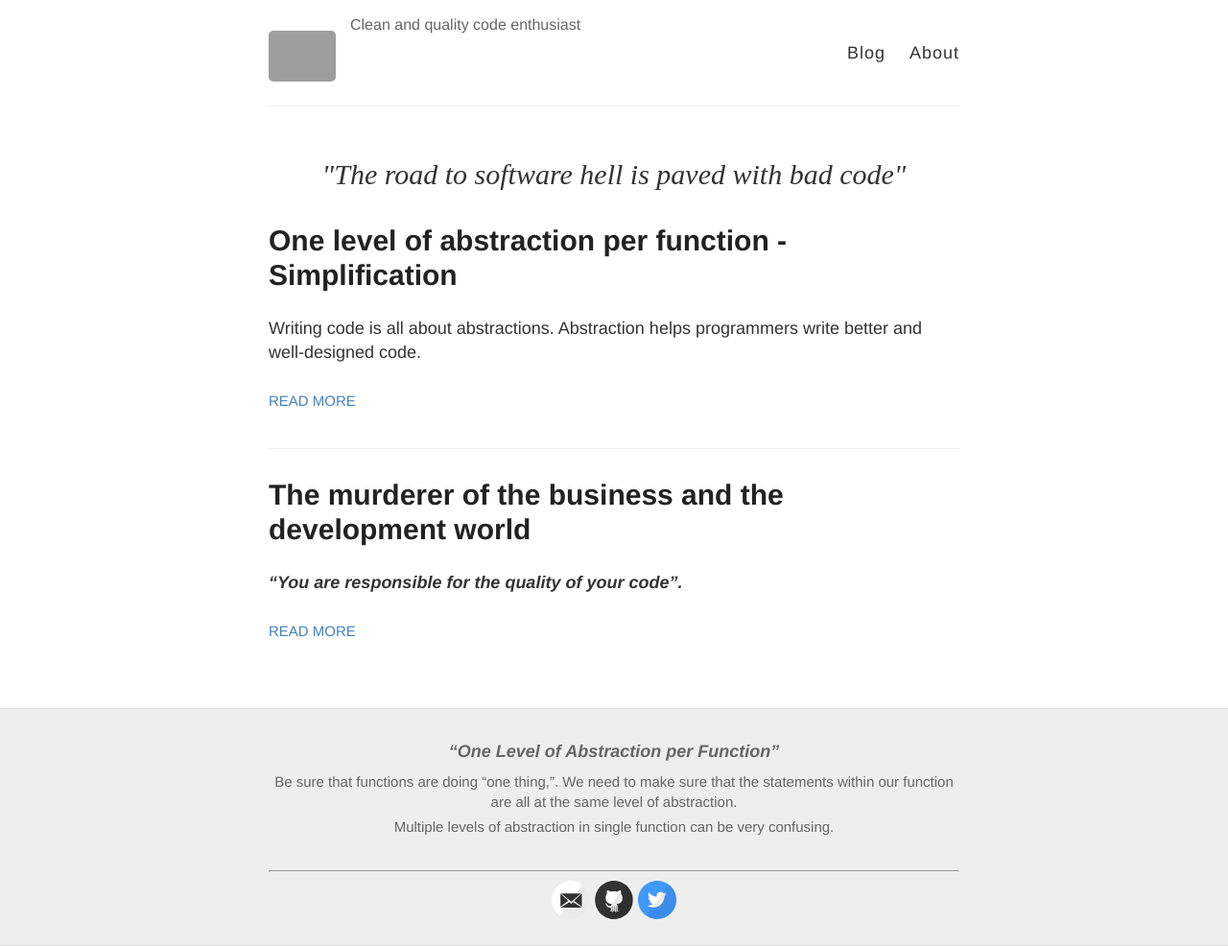
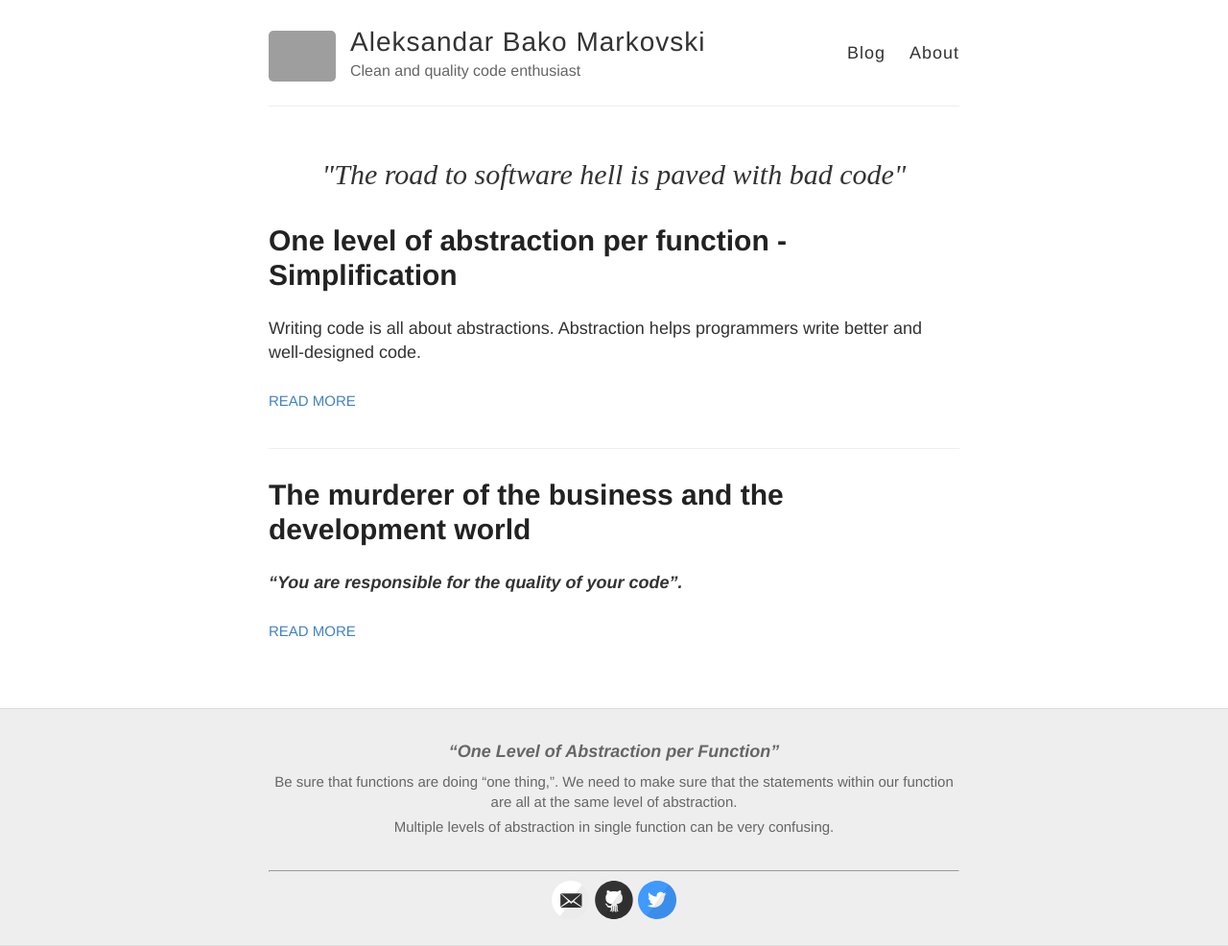
Before and after one commit to bakome/bakome.github.io, a Jekyll site: the page built from index.html, in a window 1280 px wide. Shown: the whole page at 96% size. Built offline with Jekyll 4.4.1, drawn with Linux system fonts in a browser that asks for light colours; grey boxes are pictures that could not be loaded.

Commit message:
chore: fix name

```diff
--- a/_config.yml
+++ b/_config.yml
@@ -4,6 +4,7 @@
 
 # Name of your site (displayed in the header)
 title: Aleksandar Bako Markovski
+name: Aleksandar Bako Markovski
 
 # Short bio or description (displayed in the header)
 description: Clean and quality code enthusiast
```
